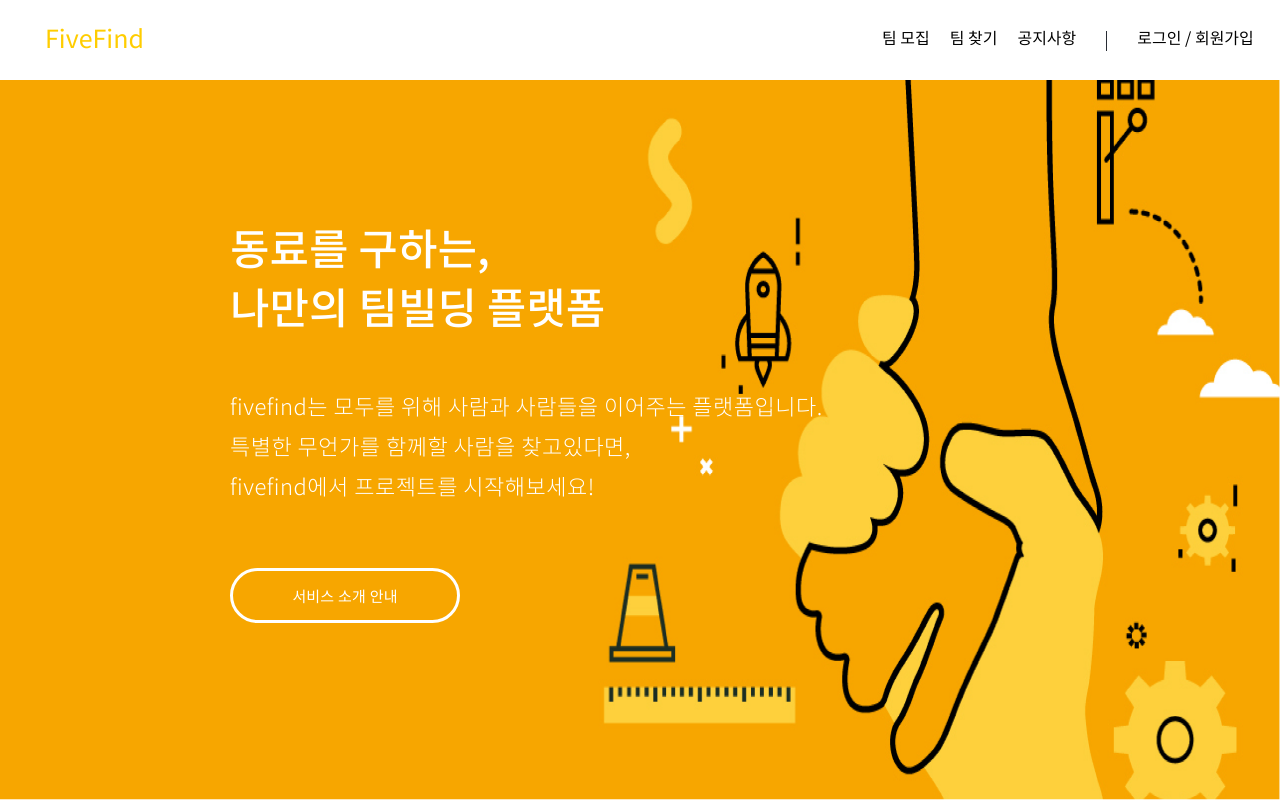
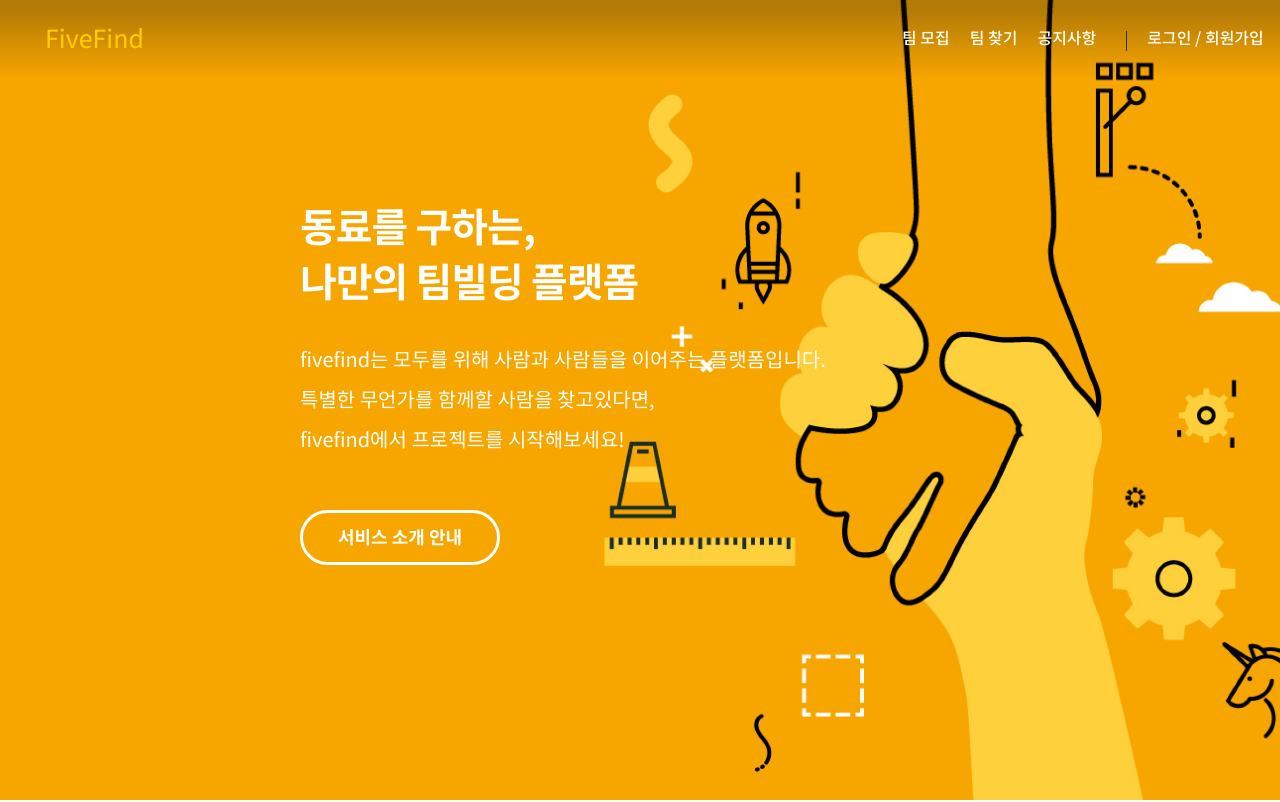
Before and after one commit to kye8524/FiveFind, a React (Create React App) app in the folder FiveFind_front/fivefind/: page / in a window 1280 px wide. Shown: the top 802 px of the page. Built offline with nearby package versions, Linux system fonts and the light colour scheme.

Commit message:
[feat] header

```diff
--- a/FiveFind_front/fivefind/src/components/Header/Header.css
+++ b/FiveFind_front/fivefind/src/components/Header/Header.css
@@ -5,11 +5,11 @@
     width: 96%;
     height: 58px;
     padding : 10px 50px 10px 45px;
-    background-color: white;
     display: flex;
     flex-direction: row;
     align-items: center;
     justify-content: space-between;
+    background: linear-gradient(to bottom, rgba(20, 20, 20, 0.3) 10%, transparent);
     position: fixed;
 }
 .header_title{
@@ -27,6 +27,12 @@
 .header_box_text:hover{
     font-weight: 600;
 }
+
+.header_box_scroll{
+    padding : 0 10px 0 10px;
+    color: white;
+    font-weight: 500;
+}
 .header_box_bar{
     width: 1px;
     height: 20px;
@@ -39,3 +45,15 @@
 .header_box_login:hover{
     font-weight: 600;
 }
+
+.nav{
+    width: 96%;
+    height: 58px;
+    padding : 10px 50px 10px 45px;
+    display: flex;
+    flex-direction: row;
+    align-items: center;
+    justify-content: space-between;
+    position: fixed;
+    background: white;
+}
--- a/FiveFind_front/fivefind/src/components/Header/Header.jsx
+++ b/FiveFind_front/fivefind/src/components/Header/Header.jsx
@@ -1,20 +1,26 @@
-import React, {Component} from "react";
+import React, {Component, useState, useEffect} from "react";
 import "./Header.css";
 
-class Header extends Component{
-    render() {
+function Header() {
+    const [scrollPosition, setScrollPosition] = useState(0);
+    const updateScroll = () => {
+        setScrollPosition(window.scrollY || document.documentElement.scrollTop);
+    }
+    useEffect(()=>{
+        window.addEventListener('scroll', updateScroll);
+    });
+
         return(
-            <div className="header">
+            <div className={scrollPosition < 300 ? "header" : "nav"}>
                 <div className="header_title">FiveFind</div>
                 <ul className="header_box">
-                    <li className="header_box_text">팀 모집</li>
-                    <li className="header_box_text">팀 찾기</li>
-                    <li className="header_box_text">공지사항</li>
+                    <li className={scrollPosition < 300 ? "header_box_scroll" : "header_box_text"}>팀 모집</li>
+                    <li className={scrollPosition < 300 ? "header_box_scroll" : "header_box_text"}>팀 찾기</li>
+                    <li className={scrollPosition < 300 ? "header_box_scroll" : "header_box_text"}>공지사항</li>
                     <li className="header_box_bar" />
-                    <li className="header_box_login">로그인 / 회원가입</li>
+                    <li className={scrollPosition < 300 ? "header_box_scroll" : "header_box_text"}>로그인 / 회원가입</li>
                 </ul>
             </div>
         )
-    }
 }
 export default Header;
--- a/FiveFind_front/fivefind/src/pages/index/Index.css
+++ b/FiveFind_front/fivefind/src/pages/index/Index.css
@@ -2,6 +2,7 @@
     border: 0;
     outline: 0;
     background: none;
+    font-family: "Noto Sans CJK KR";
 }
 ul{
     list-style: none;
@@ -13,15 +14,15 @@
 
 .index_banner {
     width: 100%;
-    height: 720px;
+    height: 800px;
     display: flex;
     flex-direction: column;
     justify-content: flex-start;
     align-items: flex-start;
     background-image: url("../../img/banner.png");
-    background-size: 100% 720px;
-    background-repeat: no-repeat;
-    margin-top: 80px;
+    background-repeat : no-repeat;
+    background-size : cover;
+
 }
 
 .index_banner_img{
@@ -29,11 +30,12 @@
     margin-top: 50px;
 }
 .index_banner_title{
-    margin: 140px 0 30px 230px;
+    margin: 200px 0 20px 300px;
     text-align: left;
-    font-size: 43px;
+    font-size: 40px;
     color: white;
-    font-weight: 500;
+    font-weight: 600;
+    letter-spacing: -1px;
     animation: fadein 2s;
     -moz-animation: fadein 2s; /* Firefox */
     -webkit-animation: fadein 2s; /* Safari and Chrome */
@@ -72,13 +74,13 @@
     }
 }
 .index_banner_text{
-    margin: 20px 0 40px 230px;
+    margin: 10px 0 40px 300px;
     text-align: left;
-    font-size: 22px;
+    font-size: 20px;
     color: white;
-    font-weight: 200;
+    font-weight: 400;
     line-height: 40px;
-    letter-spacing: 0.5px;
+    letter-spacing: 0px;
     animation: fadein 2s;
     -moz-animation: fadein 2s; /* Firefox */
     -webkit-animation: fadein 2s; /* Safari and Chrome */
@@ -86,14 +88,14 @@
 }
 
 .index_banner_btn{
-    width: 230px;
+    width: 200px;
     height: 55px;
-    margin: 20px 0 50px 230px;
+    margin: 10px 0 50px 300px;
     display: flex;
     justify-content: center;
     align-items: center;
-    font-size: 15px;
-    font-weight: 300;
+    font-size: 18px;
+    font-weight: 600;
     color: white;
     border: 3px solid white;
     border-radius: 30px;
```
Also changed, not shown: FiveFind_front/fivefind/src/img/banner.png.
